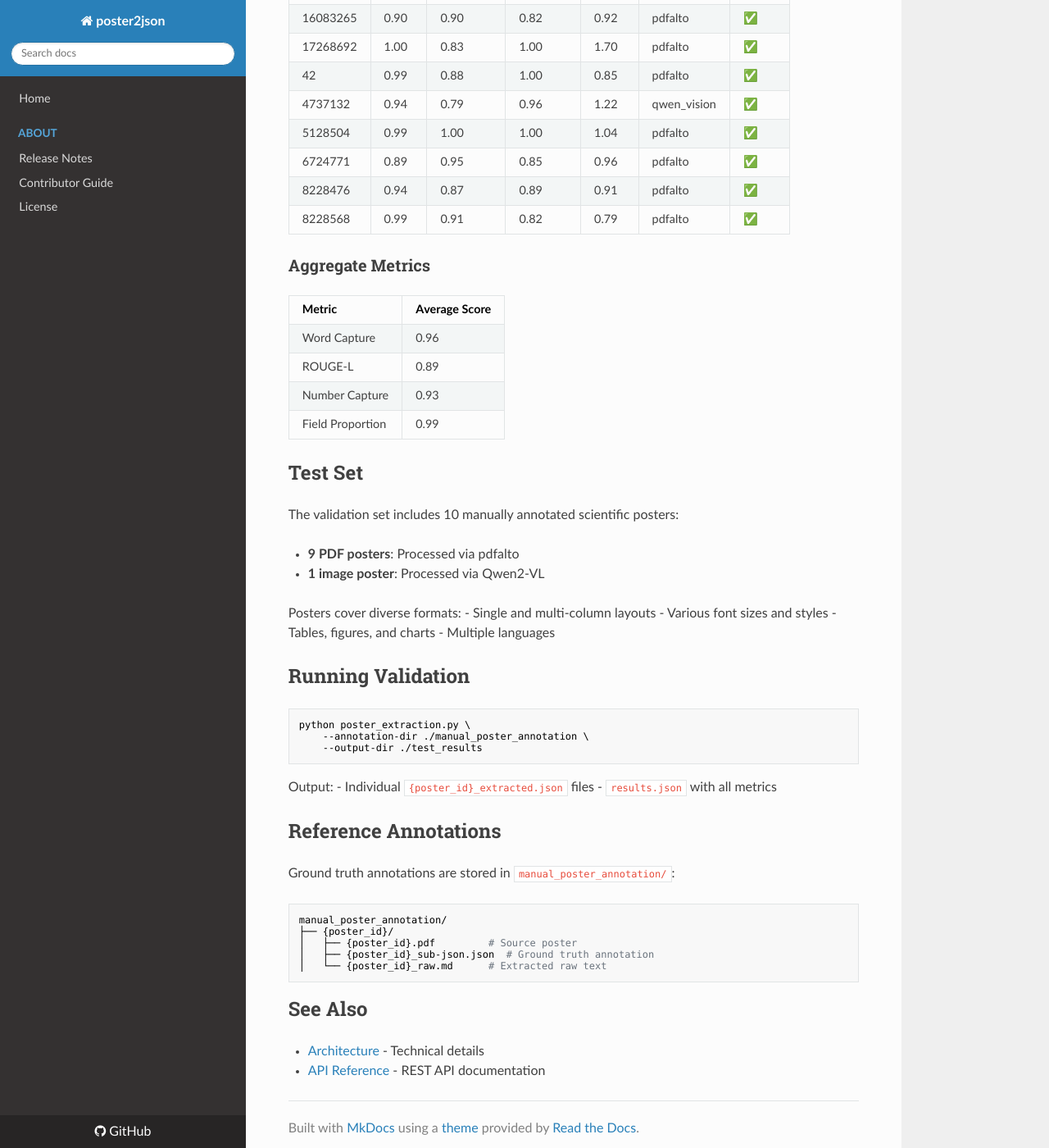
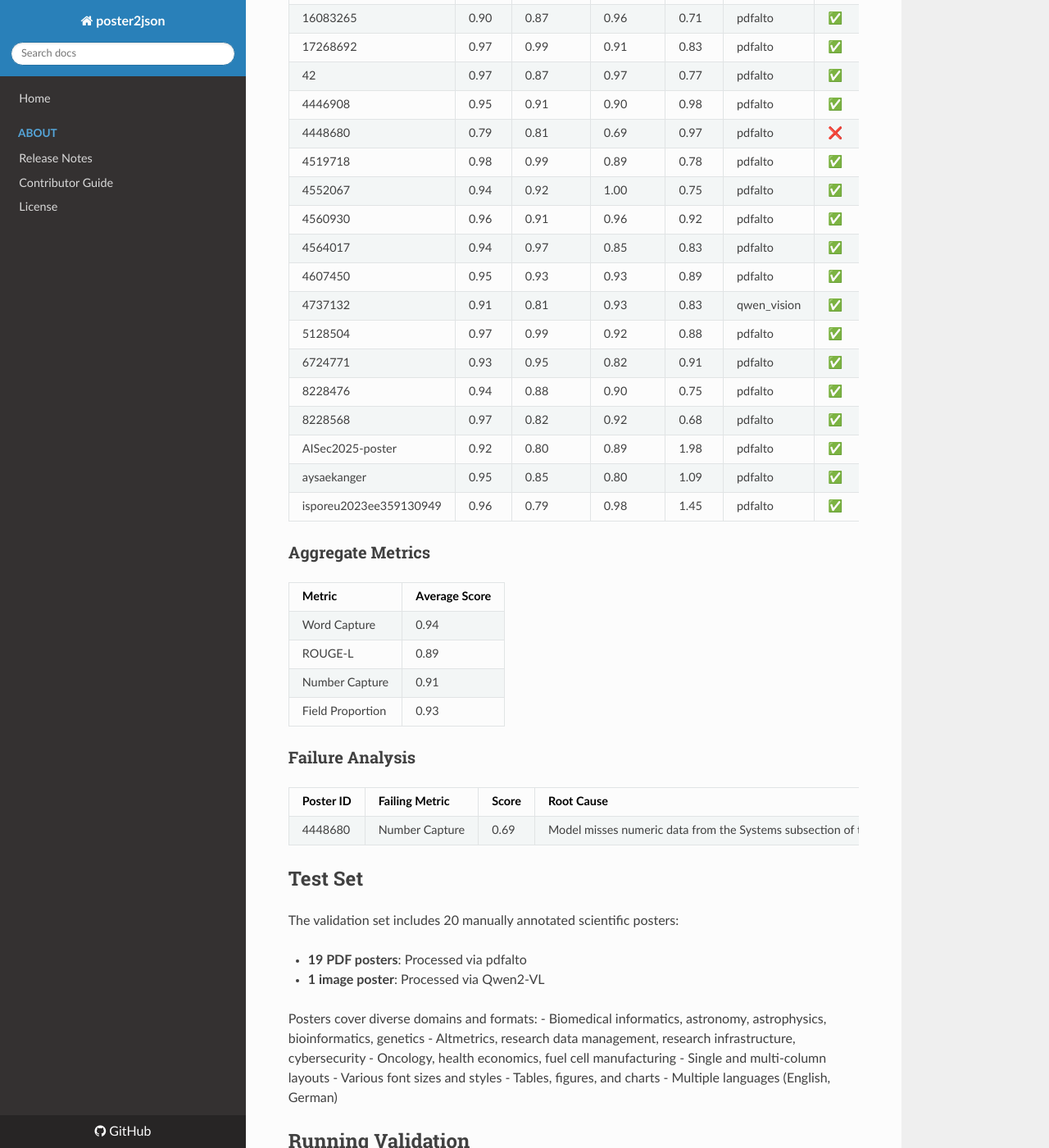
Before and after one commit to fairdataihub/poster2json, an MkDocs documentation site: the page built from docs/evaluation.md, in a window 1280 px wide and 1400 px high, scrolled down 2178 px. Shown: the whole window at 82% size. Built offline with MkDocs 1.6.1, drawn with Linux system fonts in a browser that asks for light colours; nearby versions of some CDN libraries; some of the changed text lies outside the part shown.

Commit message:
add new annotation validation metrics

```diff
--- a/docs/evaluation.md
+++ b/docs/evaluation.md
@@ -89,44 +89,63 @@ Before comparison, text is normalized:
 
 ## Validation Results
 
-### Current Performance
+### Current Performance (v0.1.5)
 
-**Overall**: 10/10 (100%) passing
+**Overall**: 19/20 (95%) passing
 
 | Poster ID | Word | ROUGE-L | Numbers | Fields | Source | Status |
 |-----------|------|---------|---------|--------|--------|--------|
-| 10890106 | 0.98 | 0.85 | 1.00 | 0.89 | pdfalto | ✅ |
-| 15963941 | 0.98 | 0.93 | 1.00 | 0.84 | pdfalto | ✅ |
-| 16083265 | 0.90 | 0.90 | 0.82 | 0.92 | pdfalto | ✅ |
-| 17268692 | 1.00 | 0.83 | 1.00 | 1.70 | pdfalto | ✅ |
-| 42 | 0.99 | 0.88 | 1.00 | 0.85 | pdfalto | ✅ |
-| 4737132 | 0.94 | 0.79 | 0.96 | 1.22 | qwen_vision | ✅ |
-| 5128504 | 0.99 | 1.00 | 1.00 | 1.04 | pdfalto | ✅ |
-| 6724771 | 0.89 | 0.95 | 0.85 | 0.96 | pdfalto | ✅ |
-| 8228476 | 0.94 | 0.87 | 0.89 | 0.91 | pdfalto | ✅ |
-| 8228568 | 0.99 | 0.91 | 0.82 | 0.79 | pdfalto | ✅ |
+| 10890106 | 0.94 | 0.75 | 1.00 | 0.80 | pdfalto | ✅ |
+| 15963941 | 0.95 | 0.91 | 0.97 | 0.76 | pdfalto | ✅ |
+| 16083265 | 0.90 | 0.87 | 0.96 | 0.71 | pdfalto | ✅ |
+| 17268692 | 0.97 | 0.99 | 0.91 | 0.83 | pdfalto | ✅ |
+| 42 | 0.97 | 0.87 | 0.97 | 0.77 | pdfalto | ✅ |
+| 4446908 | 0.95 | 0.91 | 0.90 | 0.98 | pdfalto | ✅ |
+| 4448680 | 0.79 | 0.81 | 0.69 | 0.97 | pdfalto | ❌ |
+| 4519718 | 0.98 | 0.99 | 0.89 | 0.78 | pdfalto | ✅ |
+| 4552067 | 0.94 | 0.92 | 1.00 | 0.75 | pdfalto | ✅ |
+| 4560930 | 0.96 | 0.91 | 0.96 | 0.92 | pdfalto | ✅ |
+| 4564017 | 0.94 | 0.97 | 0.85 | 0.83 | pdfalto | ✅ |
+| 4607450 | 0.95 | 0.93 | 0.93 | 0.89 | pdfalto | ✅ |
+| 4737132 | 0.91 | 0.81 | 0.93 | 0.83 | qwen_vision | ✅ |
+| 5128504 | 0.97 | 0.99 | 0.92 | 0.88 | pdfalto | ✅ |
+| 6724771 | 0.93 | 0.95 | 0.82 | 0.91 | pdfalto | ✅ |
+| 8228476 | 0.94 | 0.88 | 0.90 | 0.75 | pdfalto | ✅ |
+| 8228568 | 0.97 | 0.82 | 0.92 | 0.68 | pdfalto | ✅ |
+| AISec2025-poster | 0.92 | 0.80 | 0.89 | 1.98 | pdfalto | ✅ |
+| aysaekanger | 0.95 | 0.85 | 0.80 | 1.09 | pdfalto | ✅ |
+| isporeu2023ee359130949 | 0.96 | 0.79 | 0.98 | 1.45 | pdfalto | ✅ |
 
 ### Aggregate Metrics
 
 | Metric | Average Score |
 |--------|---------------|
-| Word Capture | 0.96 |
+| Word Capture | 0.94 |
 | ROUGE-L | 0.89 |
-| Number Capture | 0.93 |
-| Field Proportion | 0.99 |
+| Number Capture | 0.91 |
+| Field Proportion | 0.93 |
+
+### Failure Analysis
+
+| Poster ID | Failing Metric | Score | Root Cause |
+|-----------|----------------|-------|------------|
+| 4448680 | Number Capture | 0.69 | Model misses numeric data from the Systems subsection of this multi-component SOFC poster |
 
 ## Test Set
 
-The validation set includes 10 manually annotated scientific posters:
+The validation set includes 20 manually annotated scientific posters:
 
-- **9 PDF posters**: Processed via pdfalto
+- **19 PDF posters**: Processed via pdfalto
 - **1 image poster**: Processed via Qwen2-VL
 
-Posters cover diverse formats:
+Posters cover diverse domains and formats:
+- Biomedical informatics, astronomy, astrophysics, bioinformatics, genetics
+- Altmetrics, research data management, research infrastructure, cybersecurity
+- Oncology, health economics, fuel cell manufacturing
 - Single and multi-column layouts
 - Various font sizes and styles
 - Tables, figures, and charts
-- Multiple languages
+- Multiple languages (English, German)
 
 ## Running Validation
 
```
